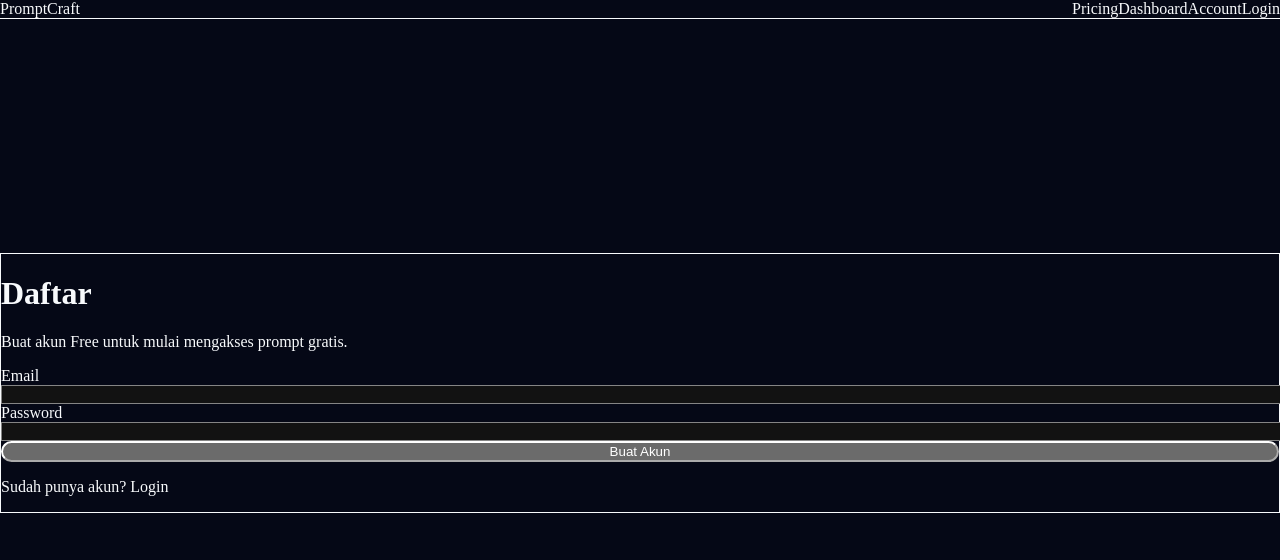
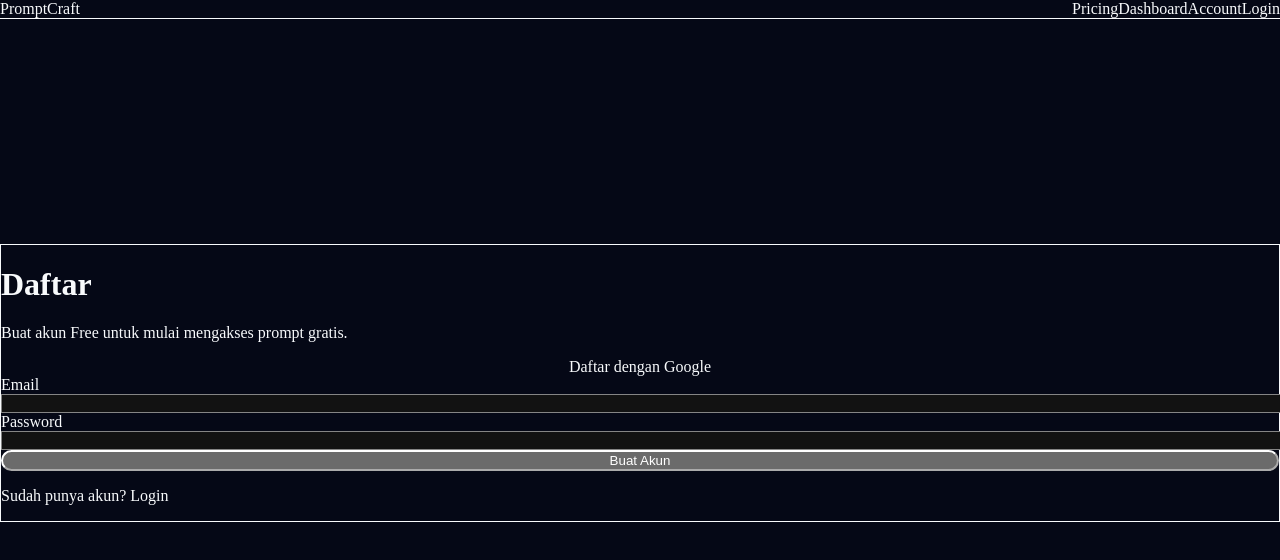
Before and after one commit to Danangoffic/promptcraft-saas, a Next.js app: page /register in a window 1280 px wide. Shown: the top 560 px of the page. Built offline with nearby package versions, Linux system fonts and the light colour scheme.

Commit message:
Add Google registration link

```diff
--- a/app/register/page.tsx
+++ b/app/register/page.tsx
@@ -9,6 +9,10 @@ export default function RegisterPage({ searchParams }: { searchParams?: { error?
         <p className="mt-2 text-sm text-slate-300">Buat akun Free untuk mulai mengakses prompt gratis.</p>
 
         {searchParams?.error && <p className="mt-4 rounded-2xl bg-red-500/10 p-3 text-sm text-red-200">Registrasi gagal. Cek email dan password.</p>}
+
+        <Link href="/auth/google?next=/dashboard" className="mt-6 flex w-full items-center justify-center rounded-full bg-white px-5 py-3 font-bold text-slate-950">
+          Daftar dengan Google
+        </Link>
 
         <form className="mt-6 space-y-4" action={signup}>
           <div>
```
